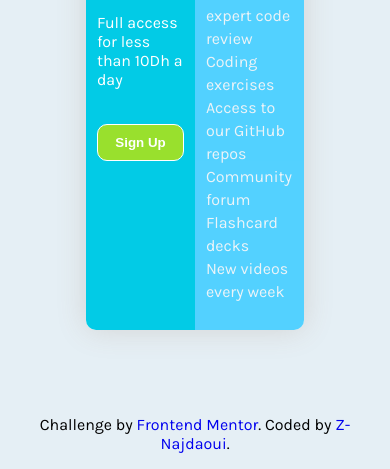
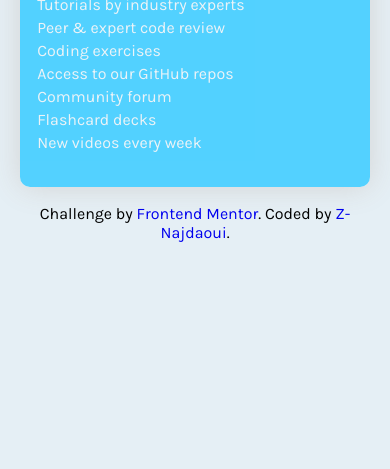
Before and after one commit to ilorez/SinglePriceGridComponentMaster, a plain HTML site: page index.html in a window 390 px wide. Shown: the part 602-1071 px from the top of the page. After the commit the page ends 860 px from the top, so only its background shows below. Drawn offline with Linux system fonts and the light colour scheme.

Commit message:
add media

```diff
--- a/index.css
+++ b/index.css
@@ -17,7 +17,7 @@ body {
 main {
 
 
-  margin:20vh 20vw 10vh 20vw ;
+  margin:20vh 20vw ;
   background-color: white;
   box-shadow:0px 0px 30px lightgray;
   border-radius:10px ;
@@ -106,3 +106,30 @@ ul{
   text-align:center;
   text-decoration:none;
 }
+/* @edia  */
+@media (max-width:1000px){
+  main {
+  margin:10vh 10vw ;
+}
+}
+@media (max-width:760px){
+  main {
+  margin:5vh 5vw ;
+}
+}
+@media (max-width:600px){
+  main {
+  margin:2vh 3vw ;
+}
+  #twoDivs{
+  display:block;
+
+}
+  #Sub{
+  width:100%;
+}
+  #whyUs{
+  width:100%;
+
+}
+}
```
